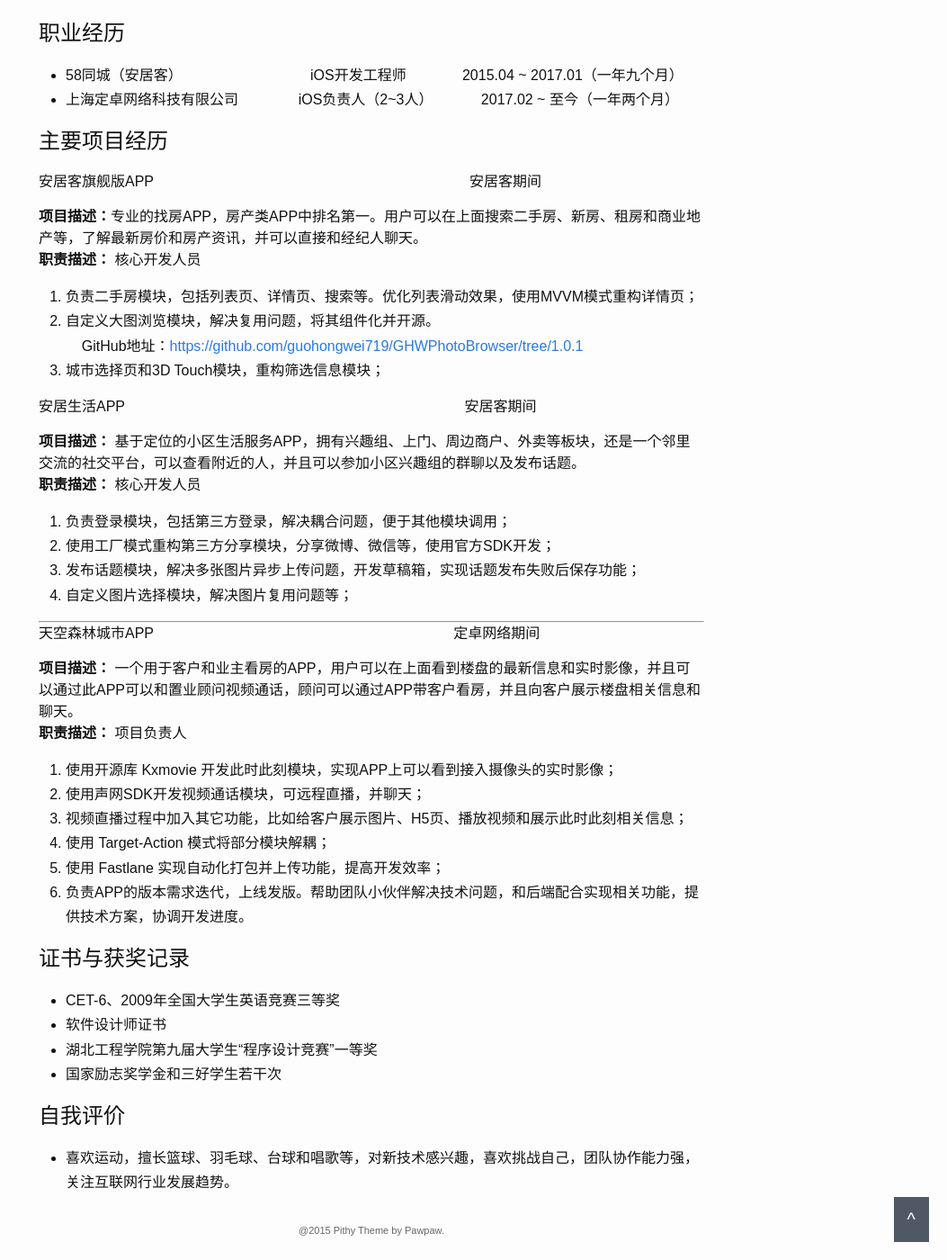
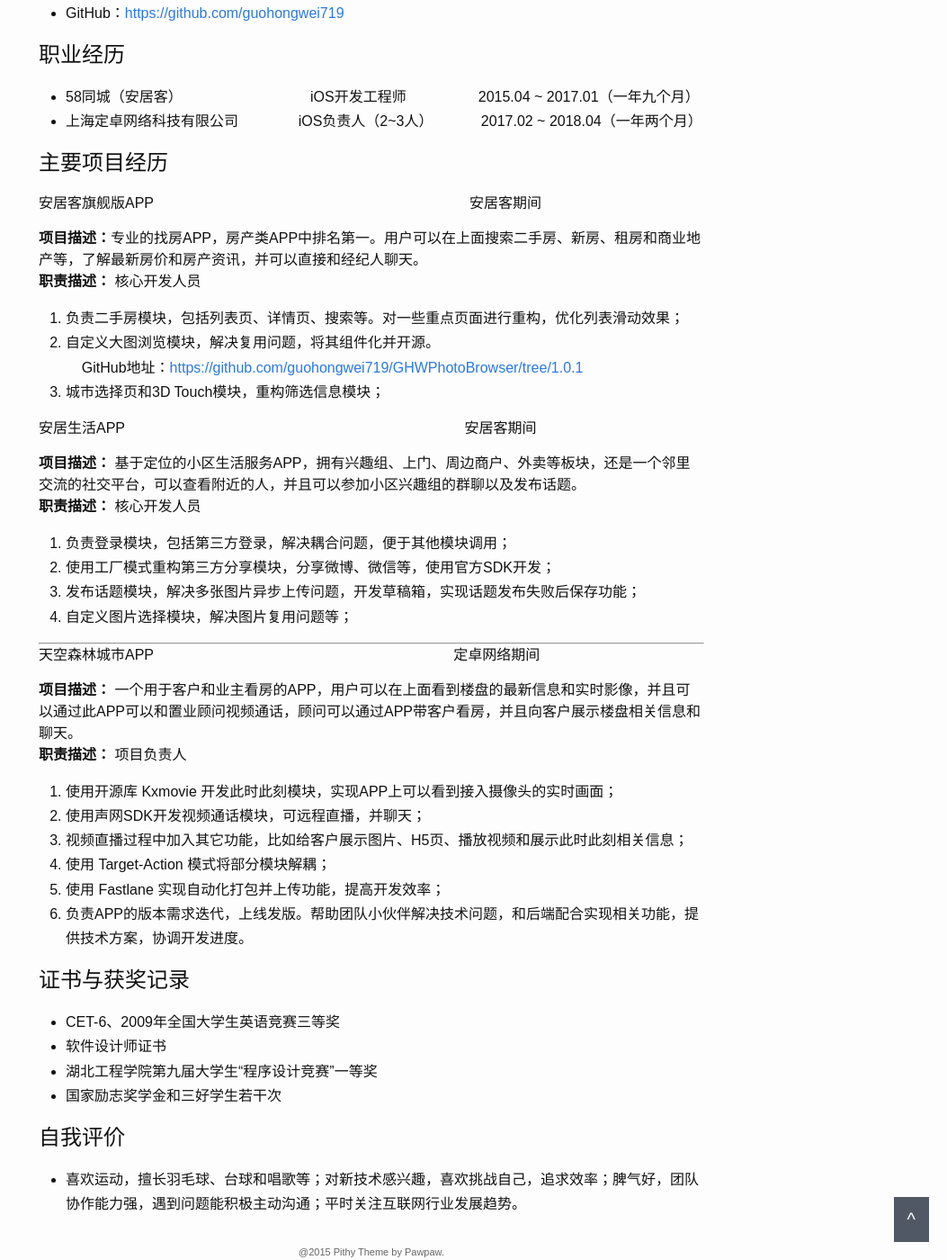
Before and after one commit to guohongwei719/guohongwei719.github.io, a Jekyll site: the page built from 郭宏伟求职简历_iOS高级开发工程师.md, in a window 1280 px wide and 1400 px high, scrolled down 861 px. Shown: the whole window at 90% size, without its empty margins (227-1280 px from the left). Built offline with Jekyll 4.4.1, drawn with Linux system fonts in a browser that asks for light colours; our own code applies the rules of GitHub Pages for plain Markdown files; some of the changed text lies outside the part shown.

Commit message:
修改简历

```diff
--- a/郭宏伟求职简历_iOS高级开发工程师.md
+++ b/郭宏伟求职简历_iOS高级开发工程师.md
@@ -21,8 +22,8 @@
 
 ## 职业经历
 
-* 58同城（安居客）&nbsp; &nbsp; &nbsp; &nbsp; &nbsp; &nbsp; &nbsp; &nbsp; &nbsp; &nbsp; &nbsp; &nbsp; &nbsp; &nbsp; &nbsp; &nbsp; iOS开发工程师&nbsp; &nbsp; &nbsp; &nbsp; &nbsp; &nbsp; &nbsp; 2015.04 ~ 2017.01（一年九个月）
-* 上海定卓网络科技有限公司 &nbsp; &nbsp; &nbsp; &nbsp; &nbsp; &nbsp; &nbsp; iOS负责人（2~3人）&nbsp; &nbsp; &nbsp; &nbsp; &nbsp; &nbsp; 2017.02 ~ 至今（一年两个月）
+* 58同城（安居客）&nbsp; &nbsp; &nbsp; &nbsp; &nbsp; &nbsp; &nbsp; &nbsp; &nbsp; &nbsp; &nbsp; &nbsp; &nbsp; &nbsp; &nbsp; &nbsp; iOS开发工程师&nbsp; &nbsp; &nbsp; &nbsp; &nbsp; &nbsp; &nbsp; &nbsp; &nbsp; 2015.04 ~ 2017.01（一年九个月）
+* 上海定卓网络科技有限公司 &nbsp; &nbsp; &nbsp; &nbsp; &nbsp; &nbsp; &nbsp; iOS负责人（2~3人）&nbsp; &nbsp; &nbsp; &nbsp; &nbsp; &nbsp; 2017.02 ~ 2018.04（一年两个月）
 
 
 ## 主要项目经历
@@ -30,7 +31,7 @@
 #### 安居客旗舰版APP &nbsp; &nbsp; &nbsp; &nbsp; &nbsp; &nbsp; &nbsp; &nbsp; &nbsp; &nbsp; &nbsp; &nbsp; &nbsp; &nbsp; &nbsp; &nbsp; &nbsp; &nbsp; &nbsp; &nbsp; &nbsp; &nbsp; &nbsp; &nbsp; &nbsp; &nbsp; &nbsp; &nbsp; &nbsp; &nbsp; &nbsp; &nbsp; &nbsp; &nbsp; &nbsp; &nbsp; &nbsp; &nbsp; &nbsp; 安居客期间
 **项目描述：**专业的找房APP，房产类APP中排名第一。用户可以在上面搜索二手房、新房、租房和商业地产等，了解最新房价和房产资讯，并可以直接和经纪人聊天。
 **职责描述：** 核心开发人员
-1. 负责二手房模块，包括列表页、详情页、搜索等。优化列表滑动效果，使用MVVM模式重构详情页；
+1. 负责二手房模块，包括列表页、详情页、搜索等。对一些重点页面进行重构，优化列表滑动效果；
 2. 自定义大图浏览模块，解决复用问题，将其组件化并开源。
 &nbsp; &nbsp; GitHub地址：[https://github.com/guohongwei719/GHWPhotoBrowser/tree/1.0.1](https://github.com/guohongwei719/GHWPhotoBrowser/tree/1.0.1)
 3. 城市选择页和3D Touch模块，重构筛选信息模块；
@@ -48,7 +49,7 @@
 #### 天空森林城市APP &nbsp; &nbsp; &nbsp; &nbsp; &nbsp; &nbsp; &nbsp; &nbsp; &nbsp; &nbsp; &nbsp; &nbsp; &nbsp; &nbsp; &nbsp; &nbsp; &nbsp; &nbsp; &nbsp; &nbsp; &nbsp; &nbsp; &nbsp; &nbsp; &nbsp; &nbsp; &nbsp; &nbsp; &nbsp; &nbsp; &nbsp; &nbsp; &nbsp; &nbsp; &nbsp; &nbsp; &nbsp; 定卓网络期间
 **项目描述：** 一个用于客户和业主看房的APP，用户可以在上面看到楼盘的最新信息和实时影像，并且可以通过此APP可以和置业顾问视频通话，顾问可以通过APP带客户看房，并且向客户展示楼盘相关信息和聊天。
 **职责描述：** 项目负责人
-1. 使用开源库 Kxmovie 开发此时此刻模块，实现APP上可以看到接入摄像头的实时影像；
+1. 使用开源库 Kxmovie 开发此时此刻模块，实现APP上可以看到接入摄像头的实时画面；
 2. 使用声网SDK开发视频通话模块，可远程直播，并聊天；
 3. 视频直播过程中加入其它功能，比如给客户展示图片、H5页、播放视频和展示此时此刻相关信息；
 4. 使用 Target-Action 模式将部分模块解耦；
@@ -64,4 +65,4 @@
 
 ## 自我评价
 
-* 喜欢运动，擅长篮球、羽毛球、台球和唱歌等，对新技术感兴趣，喜欢挑战自己，团队协作能力强，关注互联网行业发展趋势。
+* 喜欢运动，擅长羽毛球、台球和唱歌等；对新技术感兴趣，喜欢挑战自己，追求效率；脾气好，团队协作能力强，遇到问题能积极主动沟通；平时关注互联网行业发展趋势。
```
Also changed, not shown: other parts of 郭宏伟求职简历_iOS高级开发工程师.md (+4 -3 lines).
